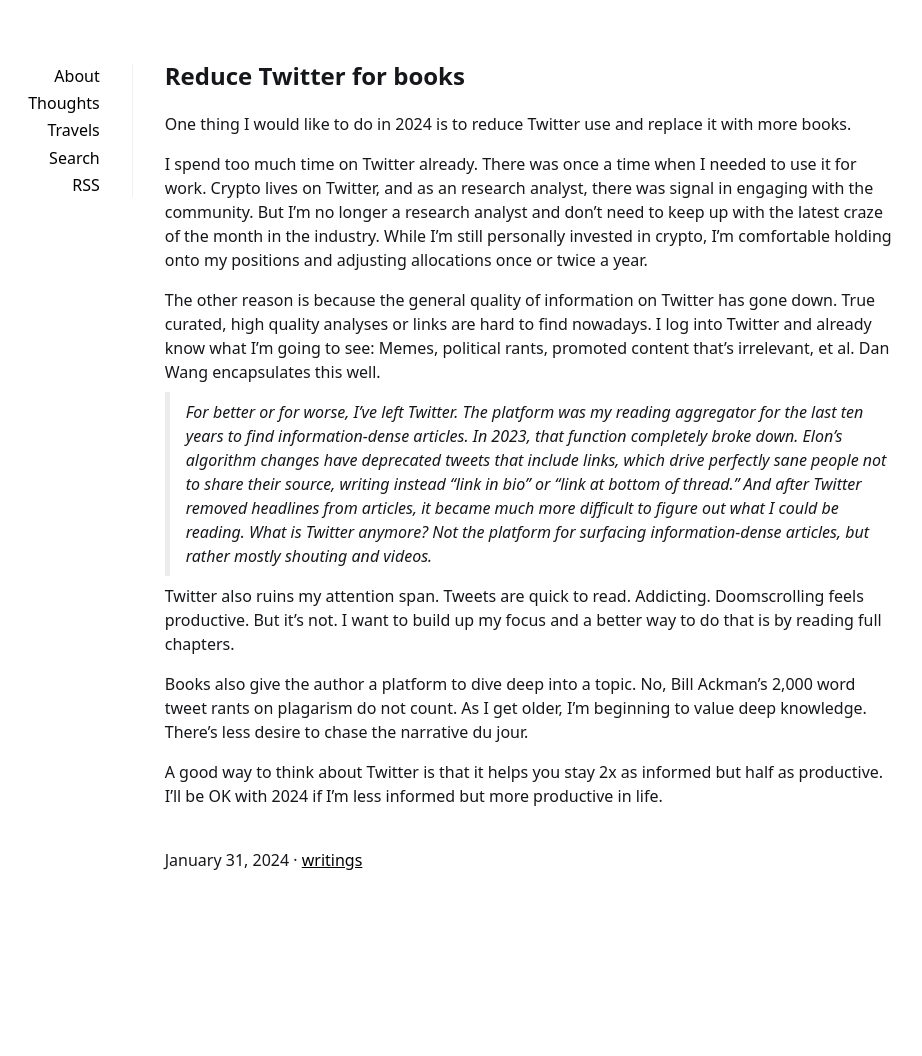
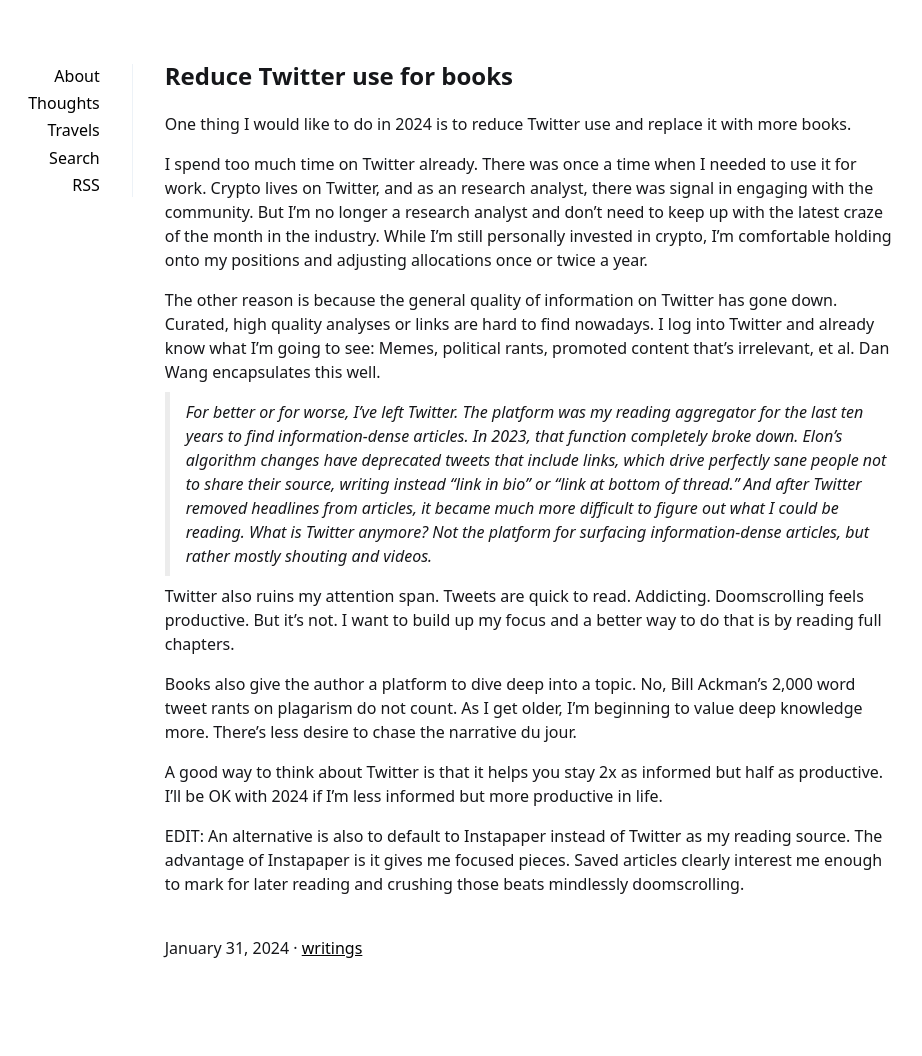
Before and after one commit to Jerry-Sun/jerry-sun.github.io, a Jekyll site: the page built from _posts/2024-01-31-replace-twitter-with-books.md, in a window 1280 px wide. Shown: the whole page, without its empty margins (188-1110 px from the left). Built offline with Jekyll 4.4.1, drawn with Linux system fonts in a browser that asks for light colours; before the commit the page ends 968 px from its top, so only the background shows below that.

Commit message:
upload how to blog more post

```diff
--- a/_posts/2024-01-31-replace-twitter-with-books.md
+++ b/_posts/2024-01-31-replace-twitter-with-books.md
@@ -1,6 +1,6 @@
 ---
 layout: post
-title: Reduce Twitter for books
+title: Reduce Twitter use for books
 description:
 summary:
 tags:
@@ -11,12 +11,14 @@
 
 I spend too much time on Twitter already. There was once a time when I needed to use it for work. Crypto lives on Twitter, and as an research analyst, there was signal in engaging with the community. But I'm no longer a research analyst and don't need to keep up with the latest craze of the month in the industry. While I'm still personally invested in crypto, I'm comfortable holding onto my positions and adjusting allocations once or twice a year.
 
-The other reason is because the general quality of information on Twitter has gone down. True curated, high quality analyses or links are hard to find nowadays. I log into Twitter and already know what I'm going to see: Memes, political rants, promoted content that's irrelevant, et al. Dan Wang encapsulates this well.
+The other reason is because the general quality of information on Twitter has gone down. Curated, high quality analyses or links are hard to find nowadays. I log into Twitter and already know what I'm going to see: Memes, political rants, promoted content that's irrelevant, et al. Dan Wang encapsulates this well.
 
 > For better or for worse, I’ve left Twitter. The platform was my reading aggregator for the last ten years to find information-dense articles. In 2023, that function completely broke down. Elon’s algorithm changes have deprecated tweets that include links, which drive perfectly sane people not to share their source, writing instead “link in bio” or “link at bottom of thread.” And after Twitter removed headlines from articles, it became much more difficult to figure out what I could be reading. What is Twitter anymore? Not the platform for surfacing information-dense articles, but rather mostly shouting and videos.
 
 Twitter also ruins my attention span. Tweets are quick to read. Addicting. Doomscrolling feels productive. But it's not. I want to build up my focus and a better way to do that is by reading full chapters.
 
-Books also give the author a platform to dive deep into a topic. No, Bill Ackman's 2,000 word tweet rants on plagarism do not count. As I get older, I'm beginning to value deep knowledge. There's less desire to chase the narrative du jour.
+Books also give the author a platform to dive deep into a topic. No, Bill Ackman's 2,000 word tweet rants on plagarism do not count. As I get older, I'm beginning to value deep knowledge more. There's less desire to chase the narrative du jour.
 
 A good way to think about Twitter is that it helps you stay 2x as informed but half as productive. I'll be OK with 2024 if I'm less informed but more productive in life.
+
+EDIT: An alternative is also to default to Instapaper instead of Twitter as my reading source. The advantage of Instapaper is it gives me focused pieces. Saved articles clearly interest me enough to mark for later reading and crushing those beats mindlessly doomscrolling.
--- a/index.html
+++ b/index.html
@@ -9,7 +9,7 @@
     <li>Grew up in the Seattle area.</li>
     <li>Began career in consulting, then joined a startup.</li>
     <li>Enjoy <a href="https://www.goodreads.com/jerry_sun" target="_blank">reading</a>, foreign
-        language songs, Formula 1, and Seattle sports.
+        language music, Formula 1, and Seattle sports.
     </li>
     <li>Traveled to 26 countries.</li>
     <li>Favorite cafe is <a href="https://www.aroomcoffee.com/" target="_blank">Aroom</a>. Try a Vietnamese
```
Also changed, not shown: _posts/2024-01-29-industrialization-sucks.md (+1 -1 lines), _posts/2024-02-31-how-to-blog-more.md (added, +22 -0 lines).
